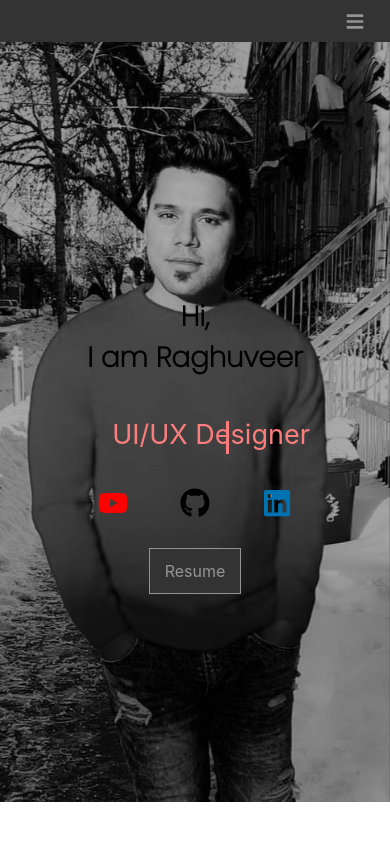
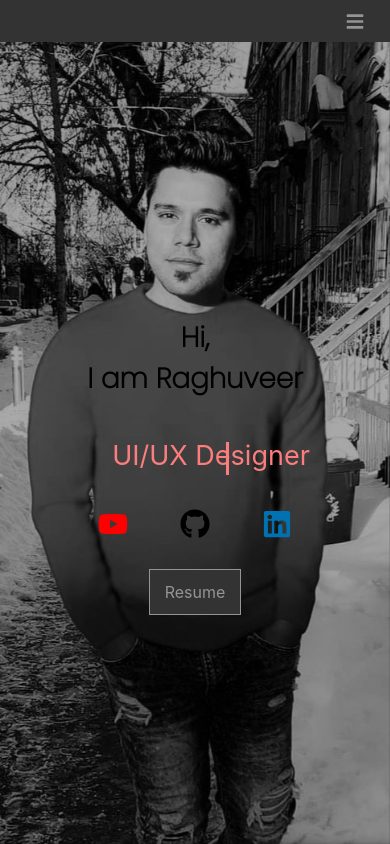
Before and after one commit to Coderman136/rv-portfolio-client, a React (Create React App) app: page / in a window 390 px wide. Built offline with nearby package versions, Linux system fonts and the light colour scheme; a web font is replaced by a local one.

Commit message:
back to same home height

```diff
--- a/src/components/Home/style.css
+++ b/src/components/Home/style.css
@@ -178,7 +178,7 @@
   -moz-background-size: cover;
   -o-background-size: cover; */
   background-size: cover;
-   max-height: 95vh;
+  height: 95vh;
  }
 
  .unbackgrounded {
```
